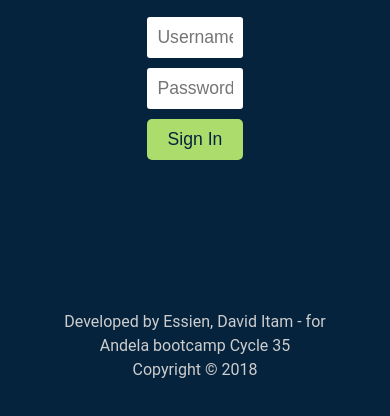
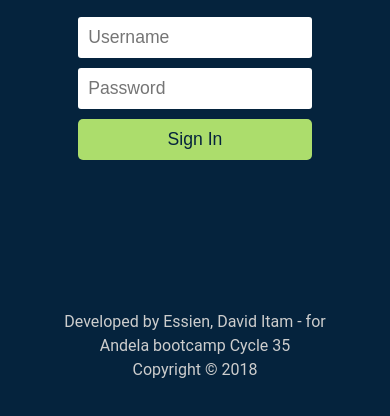
Before and after one commit to davidshare/StackOverflow-lite, a plain HTML site: page UI/login.html in a window 390 px wide. Shown: the part 236-652 px from the top of the page. Drawn offline with Linux system fonts and the light colour scheme.

Commit message:
Make signin and signup forms responsive

```diff
--- a/UI/css/pages.css
+++ b/UI/css/pages.css
@@ -135,3 +135,20 @@
 .signin-box{
 	padding:80px 0;
 }
+
+@media only screen and (max-width: 900px){
+	.register-form, .signin-form{
+		width:80%;
+		padding:10px;
+		margin:0 auto;
+		overflow: hidden;
+	}
+
+	.register-form input, .register-form select, .register-form .pic, .signin-form input{
+		display:block;
+		width:80%;
+		margin:10px auto;
+		font-size:1.1em;
+		overflow: hidden;
+	}
+}
```
